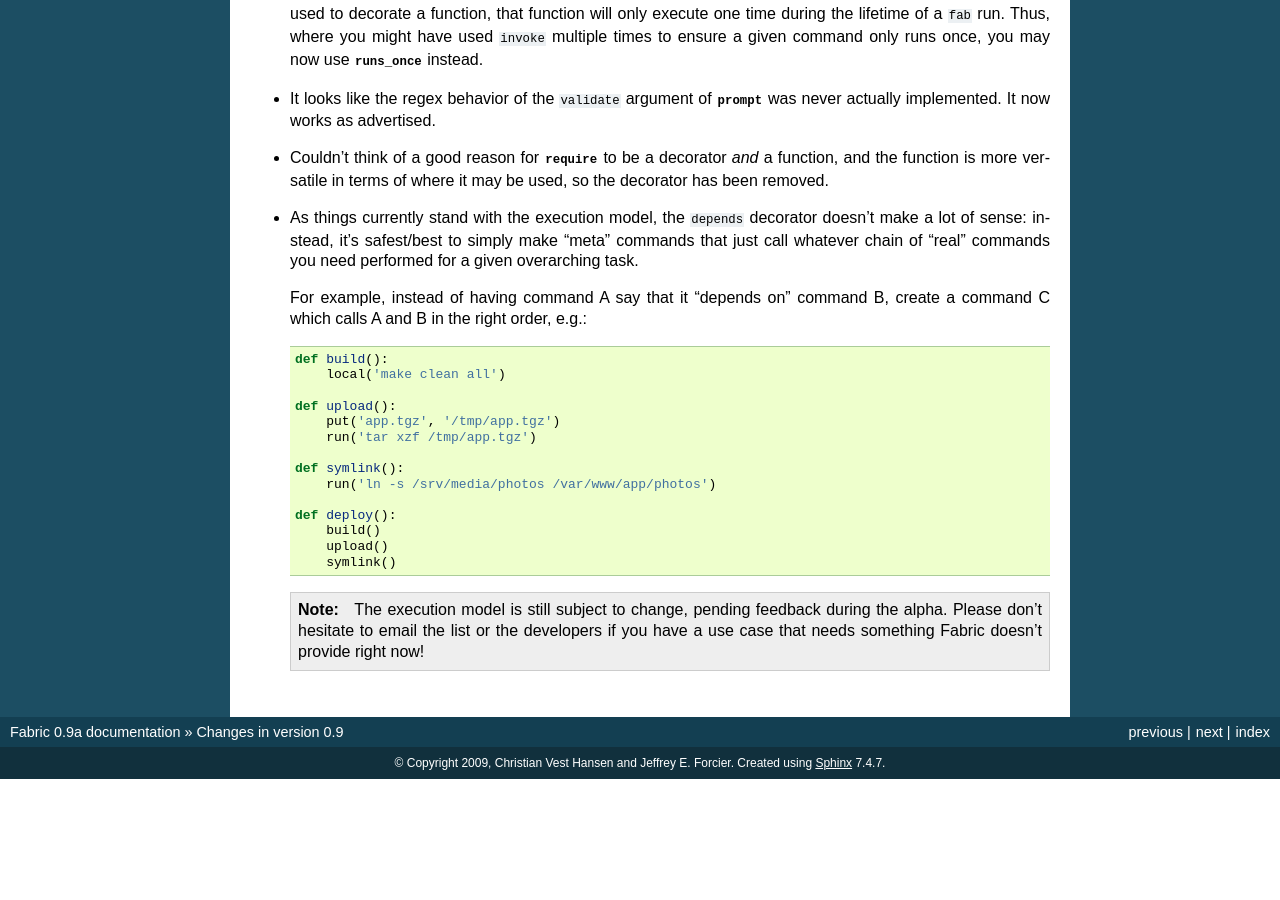
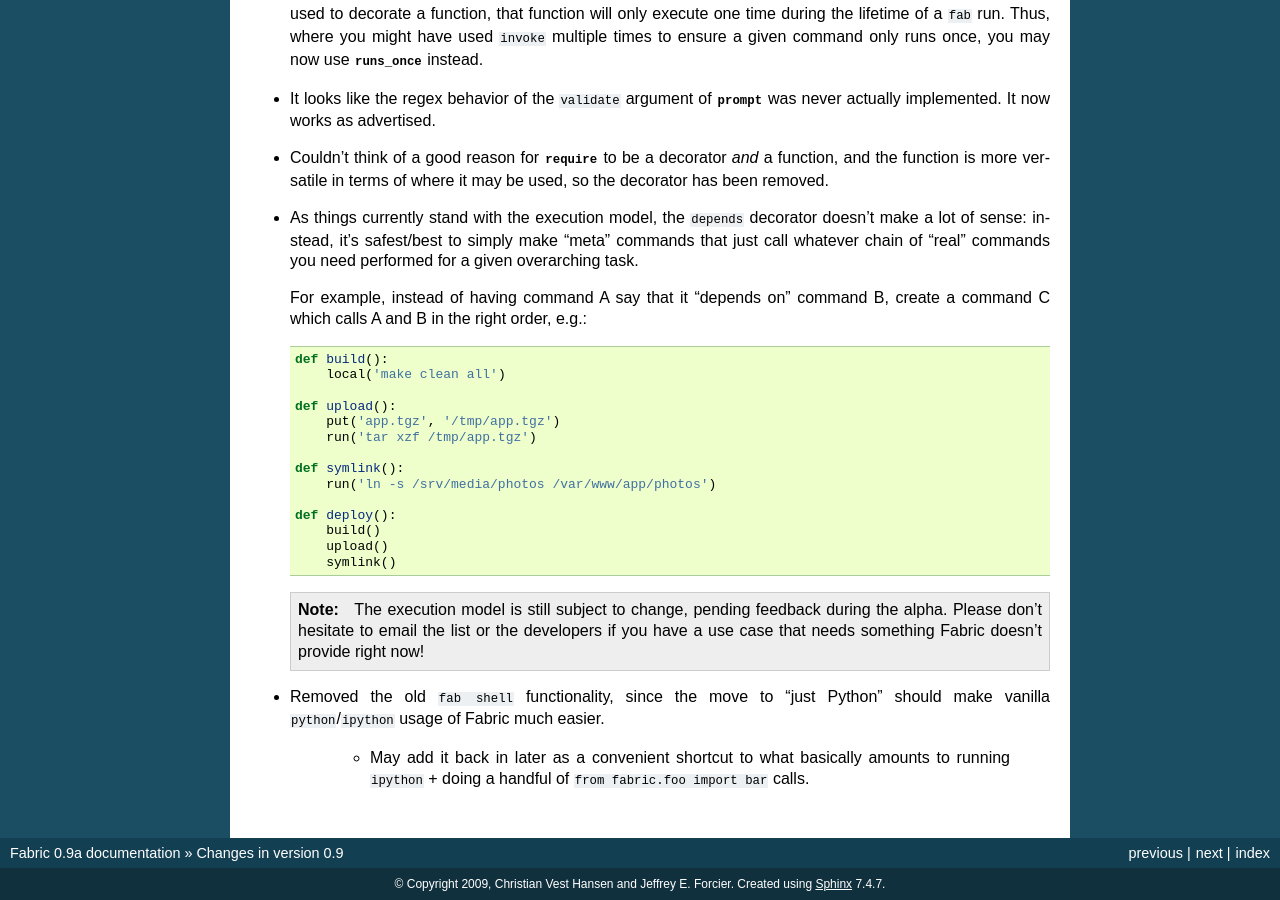
Before and after one commit to fabric/fabric, a Sphinx documentation site: the page built from docs/compatibility.rst, in a window 1280 px wide and 900 px high, scrolled down 2851 px. Built offline with Sphinx 7.4.7, drawn with Linux system fonts in a browser that asks for light colours; before the commit the page ends 3630 px from its top, so only the background shows below that.

Commit message:
Decided to nix "fab shell" for the time being.
Feature parity is *so* much easier when you just nix half of the old features.

```diff
--- a/docs/compatibility.rst
+++ b/docs/compatibility.rst
@@ -194,3 +194,9 @@ In no particular order:
     The execution model is still subject to change, pending feedback during the
     alpha. Please don't hesitate to email the list or the developers if you have
     a use case that needs something Fabric doesn't provide right now!
+* Removed the old ``fab shell`` functionality, since the move to "just Python"
+  should make vanilla ``python``/``ipython`` usage of Fabric much easier.
+
+    * May add it back in later as a convenient shortcut to what basically
+      amounts to running ``ipython`` + doing a handful of ``from fabric.foo
+      import bar`` calls.
```
Also changed, not shown: 3 other files.
